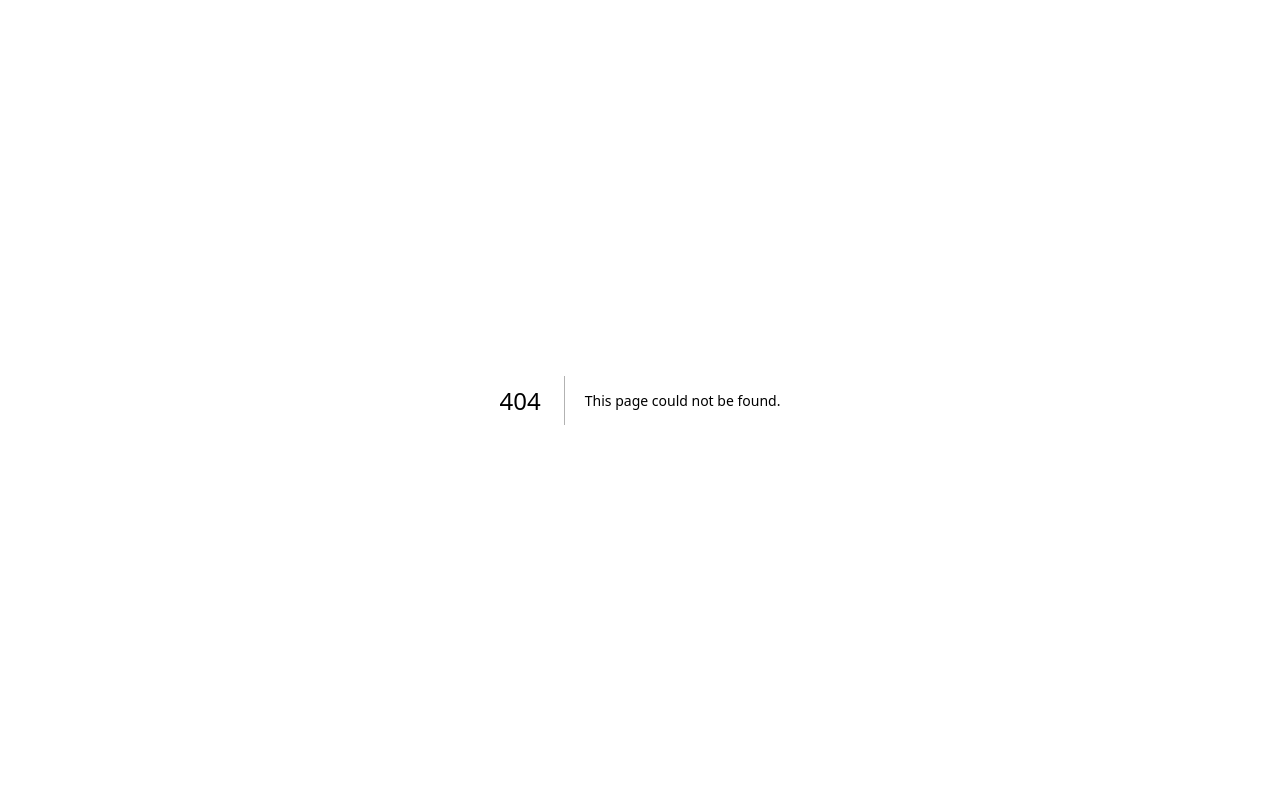
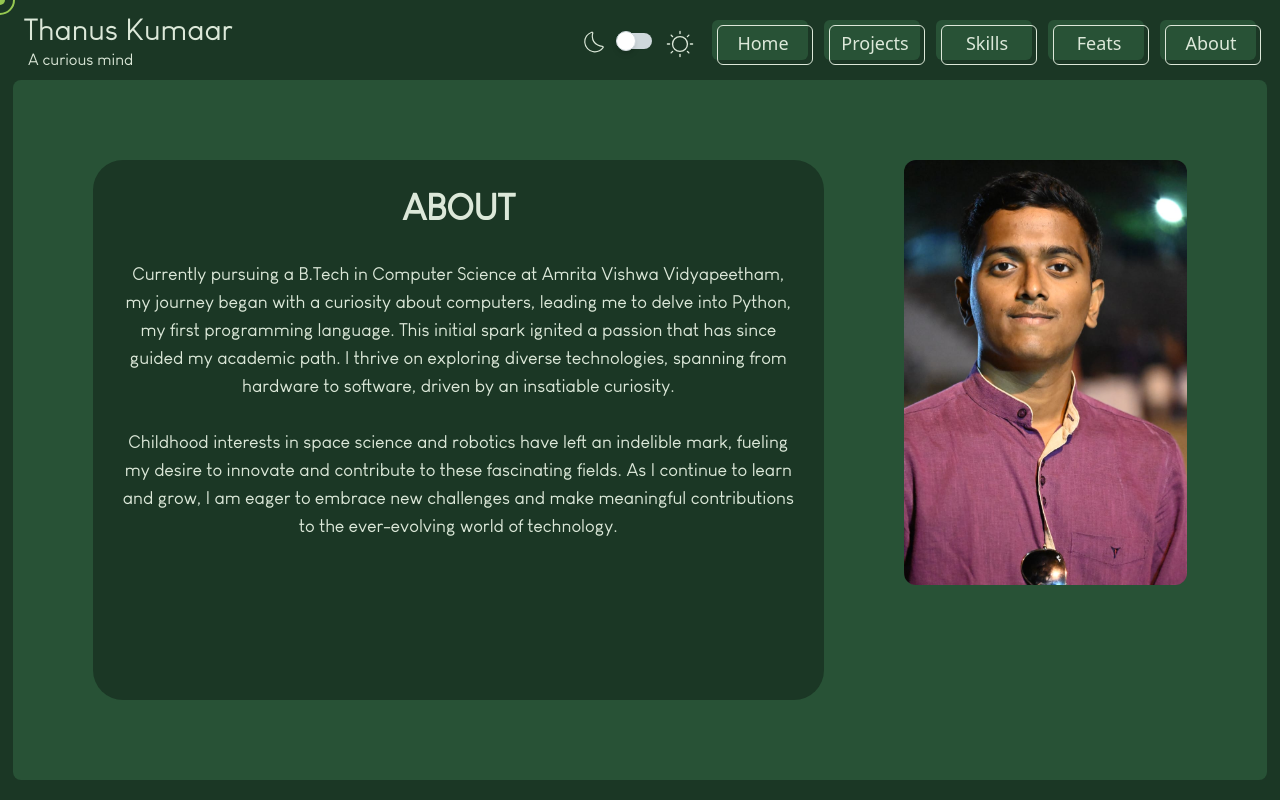
Before and after one commit to Thanus-Kumaar/Portfolio, a Next.js app: page /about in a window 1280 px wide. Before the commit this address had no page. Built offline with nearby package versions, Linux system fonts and the light colour scheme.

Commit message:
Added about page

```diff
--- /dev/null
+++ b/src/app/about/page.js
@@ -0,0 +1,109 @@
+"use client";
+import Navbar from "../components/navbar";
+import Cursor from "../components/cursor";
+
+import "../../../public/noScrollbar.css";
+import { IoFootball } from "react-icons/io5";
+import { MdOutlinePiano } from "react-icons/md";
+import { HiPaintBrush } from "react-icons/hi2";
+import { FaCameraRetro } from "react-icons/fa";
+import { TbKarate } from "react-icons/tb";
+import { MdVolunteerActivism } from "react-icons/md";
+
+import gsap from "gsap";
+import Image from "next/image";
+import { useRef, useState } from "react";
+
+export default function About() {
+  const others = [
+    {
+      icon: <IoFootball className="w-full h-full" />,
+      name: "Football",
+      desc:"Played in college football club"
+    },
+    {
+      icon: <MdOutlinePiano className="w-full h-full" />,
+      name: "Keyboard",
+      desc: "Grade 4 keyboardist - Trinity College of Music, London"
+    },
+    {
+      icon: <HiPaintBrush className="w-full h-full" />,
+      name: "Drawing",
+      desc: "District level winner in pencil sketching"
+    },
+    {
+      icon: <FaCameraRetro className="w-full h-full" />,
+      name: "Photography",
+      desc: "Nature photograpy and mobile photography"
+    },
+    {
+      icon: <TbKarate className="w-full h-full" />,
+      name: "Karate",
+      desc: "Dan 1 black belt, Shuhari karate association"
+    },
+    {
+      icon: <MdVolunteerActivism className="w-full h-full" />,
+      name: "Volunteering",
+      desc: "Served in NSS (National Service Scheme) for 3 years"
+    },
+  ];
+
+  return (
+    <main className="bg-primary-dark dark:bg-primary-light text-secondary-light dark:text-primary-dark font-LouisG h-screen flex flex-col">
+      <Navbar />
+      <Cursor />
+      <div className="flex-1 w-[98%] rounded-lg mb-5 bg-secondary-dark dark:bg-secondary-light mx-auto align-middle overflow-scroll noScrollBar">
+        <div className="w-full h-full p-20 flex flex-row gap-20 justify-center">
+          <div className="w-[800px] h-full rounded-xl text-black card3D">
+            <div className="card3DInner">
+              <div className="p-7 dark:bg-primary-light flex flex-col bg-primary-dark dark:text-primary-dark text-secondary-light cardFront">
+                <div className="text-4xl font-bold">OTHER INTREST</div>
+                <div className="mt-8 flex-1 flex flex-row flex-wrap gap-8 gap-y-8 justify-center">
+                  {others.map((item, index) => (
+                    <div className="h-[120px] w-[220px] flex flex-col gap-2 bg-secondary-dark dark:bg-secondary-light rounded-lg">
+                      <div key={index} className="flex flex-row h-[50px] w-full px-2 text-left justify-center">
+                        <div className="w-[30px]">
+                          {item.icon}
+                        </div>
+                        <div className="text-2xl font-bold ml-3 w-fit mt-2">{item.name}</div>
+                      </div>
+                      <div className="px-2">
+                        {item.desc}
+                      </div>
+                    </div>
+                  ))}
+                </div>
+              </div>
+              <div className="p-7 dark:bg-primary-light bg-primary-dark dark:text-primary-dark text-secondary-light cardBack">
+                <div className="text-4xl font-bold">ABOUT</div>
+                <div className="mt-8 text-lg">
+                  Currently pursuing a B.Tech in Computer Science at Amrita
+                  Vishwa Vidyapeetham, my journey began with a curiosity about
+                  computers, leading me to delve into Python, my first
+                  programming language. This initial spark ignited a passion
+                  that has since guided my academic path. I thrive on exploring
+                  diverse technologies, spanning from hardware to software,
+                  driven by an insatiable curiosity. <br></br>
+                  <br></br>Childhood interests in space science and robotics
+                  have left an indelible mark, fueling my desire to innovate and
+                  contribute to these fascinating fields. As I continue to learn
+                  and grow, I am eager to embrace new challenges and make
+                  meaningful contributions to the ever-evolving world of
+                  technology.
+                </div>
+              </div>
+            </div>
+          </div>
+          <div>
+            <Image
+              width={310}
+              height={500}
+              className="rounded-xl"
+              src="/Profile.jpeg"
+            />
+          </div>
+        </div>
+      </div>
+    </main>
+  );
+}
--- a/src/app/components/navbar.js
+++ b/src/app/components/navbar.js
@@ -41,7 +41,10 @@ export default function NavBar() {
 
   return (
     <div className="h-20 flex flex-row px-6 py-3 justify-between">
-      <div className="cursor-buttons" onClick={()=>window.location.href='/'}>
+      <div
+        className="cursor-buttons"
+        onClick={() => (window.location.href = "/")}
+      >
         <div className="text-3xl font-medium">Thanus Kumaar</div>
         <div className="pl-1 mb-3 text-md">A curious mind</div>
       </div>
@@ -73,7 +76,10 @@ export default function NavBar() {
           buttonBody={"Feats"}
           onClick={() => (window.location.href = "/certificates")}
         />
-        <Button buttonBody={"About"} onClick={redirectProjects} />
+        <Button
+          buttonBody={"About"}
+          onClick={() => (window.location.href = "/about")}
+        />
       </div>
     </div>
   );
--- a/src/app/globals.css
+++ b/src/app/globals.css
@@ -11,6 +11,36 @@
 
 body{
   cursor: none;
+}
+
+.card3D{
+  background-color: transparent;
+  perspective: 1500px;
+}
+
+.card3DInner{
+  position: relative;
+  width: 100%;
+  height: 100%;
+  text-align: center;
+  transition: 0.6s;
+  transform-style: preserve-3d;
+}
+
+.card3D:hover .card3DInner{
+  transform: rotateY(180deg);
+}
+
+.cardFront, .cardBack{
+  position: absolute;
+  width: 100%;
+  height: 100%;
+  border-radius: 30px;
+  backface-visibility: hidden;
+}
+
+.cardFront {
+  transform: rotateY(180deg);
 }
 
 .custom-cursor{
```
Also changed, not shown: public/Profile.jpeg (added).
